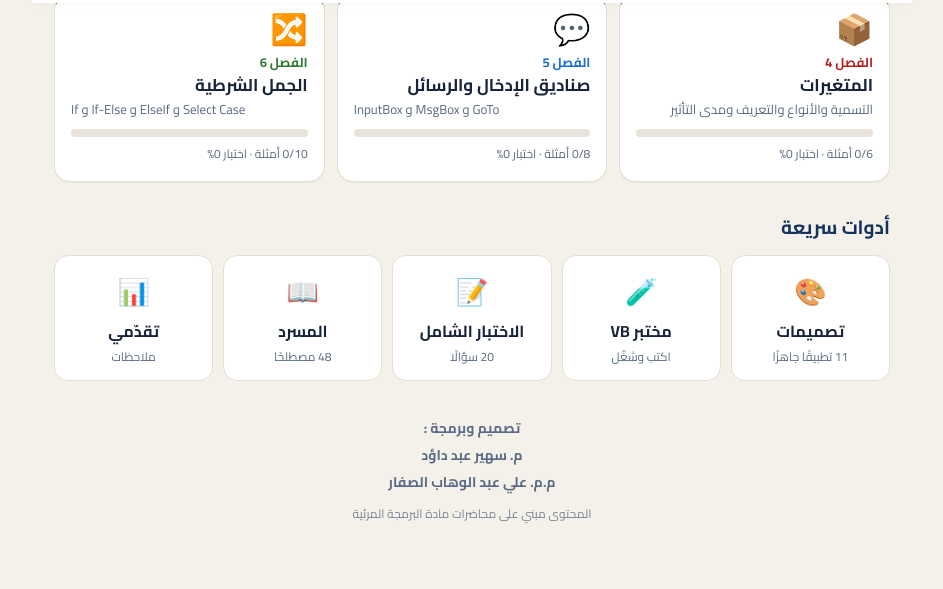
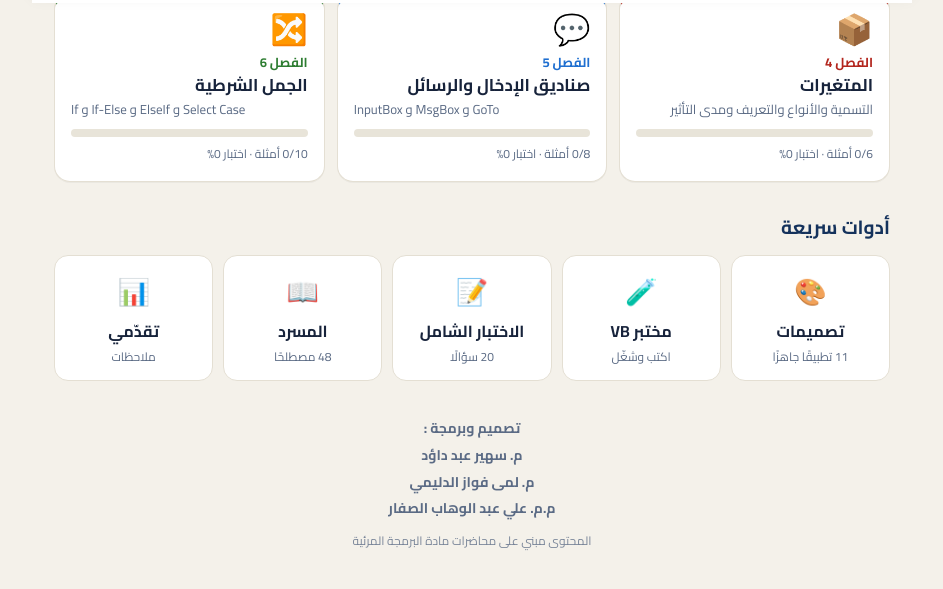
Before and after one commit to AliAlsaffarMosulUniversity/VisulaBasic, a plain HTML site: page index.html in a window 1280 px wide. Shown: the part 797-1386 px from the top of the page, without its empty margins (168-1111 px from the left). Drawn offline with Linux system fonts and the light colour scheme.

Commit message:
Add Lama Fawaz Al-Dulaimi to credits
Co-Authored-By: Claude Opus 5.5 <noreply@anthropic.com>
Claude-Session: https://claude.ai/code/session_01Qjvw4LMbegWBvVNqnD1nsr

```diff
--- a/index.html
+++ b/index.html
@@ -3966,7 +3966,7 @@ function viewHome() {
     '<h2 class="sec">أدوات سريعة</h2><div class="quick"><a href="#apps"><span>🎨</span>تصميمات<small>' + APPS.length + ' تطبيقًا جاهزًا</small></a><a href="#lab"><span>🧪</span>مختبر VB<small>اكتب وشغّل</small></a><a href="#exam"><span>📝</span>الاختبار الشامل<small>20 سؤالًا</small></a><a href="#gloss"><span>📖</span>المسرد<small>' + GLOSS.length + ' مصطلحًا</small></a><a href="#me"><span>📊</span>تقدّمي<small>ملاحظات</small></a></div>' +
     footer();
 }
-const footer = () => '<footer class="foot"><b>تصميم وبرمجة :</b><br>م. سهير عبد داؤد<br>م.م. علي عبد الوهاب الصفار<small>المحتوى مبني على محاضرات مادة البرمجة المرئية</small></footer>';
+const footer = () => '<footer class="foot"><b>تصميم وبرمجة :</b><br>م. سهير عبد داؤد<br>م. لمى فواز الدليمي<br>م.م. علي عبد الوهاب الصفار<small>المحتوى مبني على محاضرات مادة البرمجة المرئية</small></footer>';
 
 let chTab = 'learn';
 function viewChapter(id) {
```
